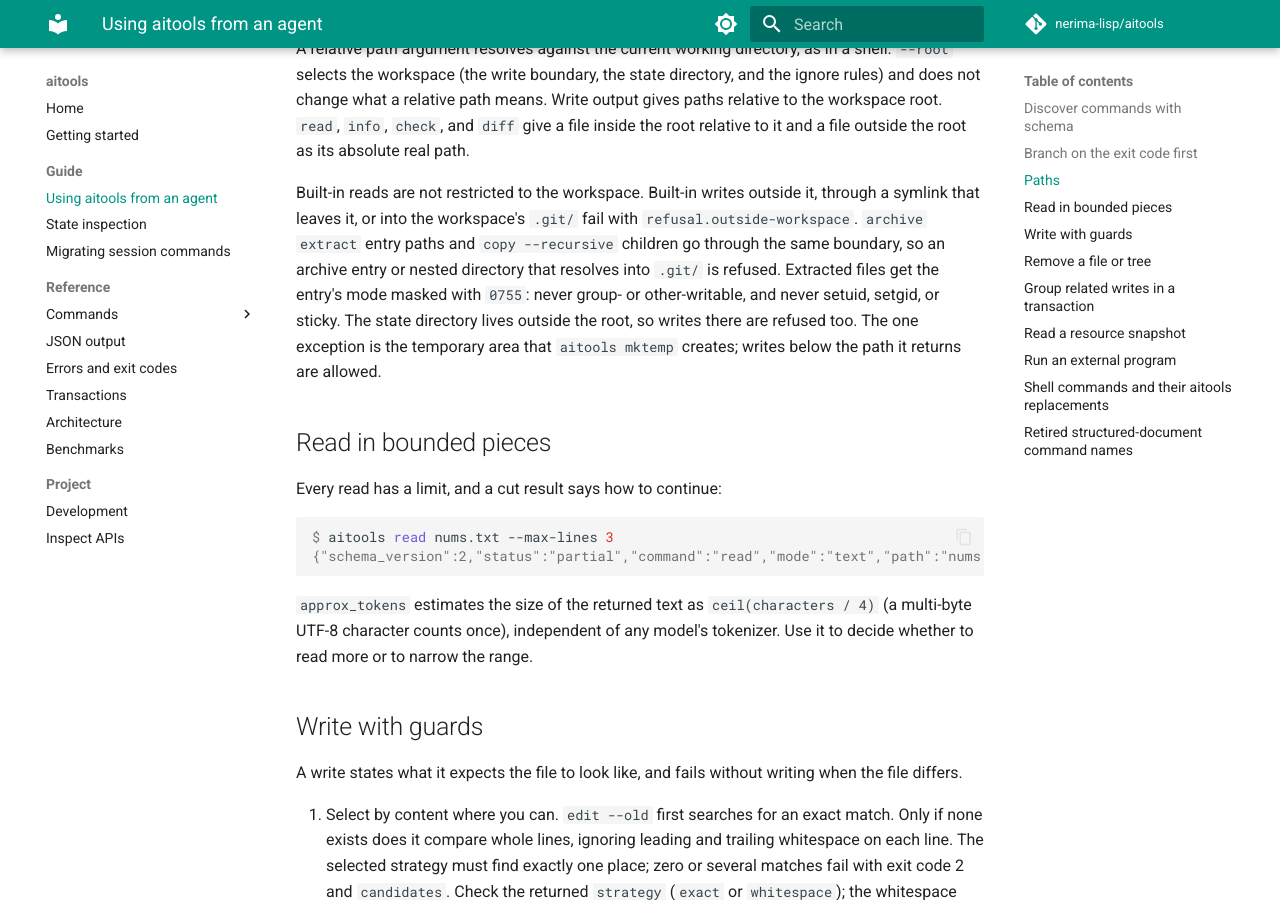
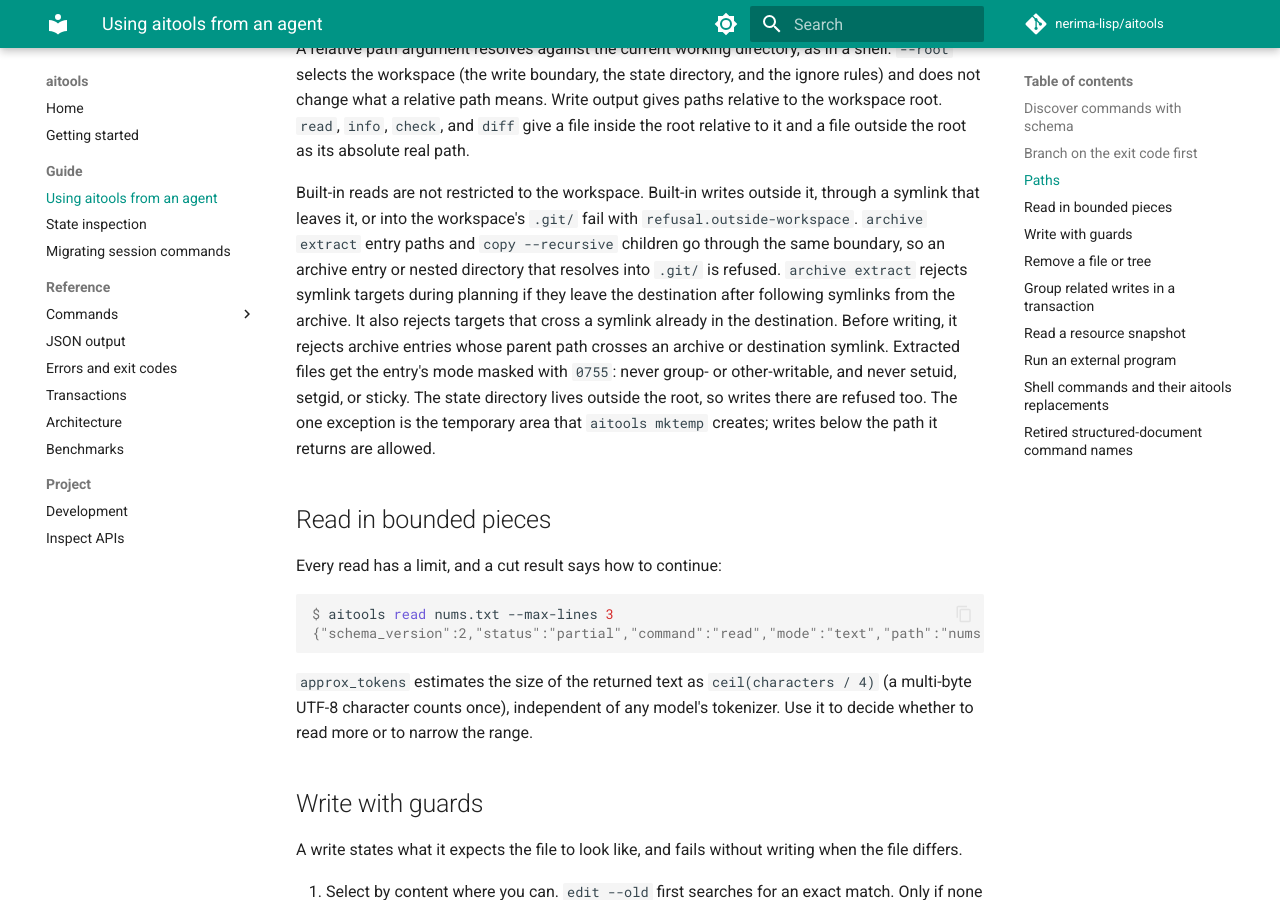
Before and after one commit to nerima-lisp/aitools, an MkDocs documentation site: the page built from docs/src/guide/agents.md, in a window 1280 px wide and 900 px high, scrolled down 1150 px. Built offline with MkDocs 1.6.1 and Material for MkDocs 9.7.7, drawn with Linux system fonts in a browser that asks for light colours; comment, search, counter and statistics services are not loaded.

Commit message:
fix archive symlink extraction boundaries

```diff
--- a/docs/src/guide/agents.md
+++ b/docs/src/guide/agents.md
@@ -48,9 +48,13 @@ Built-in reads are not restricted to the workspace. Built-in writes outside it,
 symlink that leaves it, or into the workspace's `.git/` fail with
 `refusal.outside-workspace`. `archive extract` entry paths and
 `copy --recursive` children go through the same boundary, so an archive entry
-or nested directory that resolves into `.git/` is refused. Extracted files
-get the entry's mode masked with `0755`: never group- or other-writable, and
-never setuid, setgid, or sticky. The state
+or nested directory that resolves into `.git/` is refused. `archive extract`
+rejects symlink targets during planning if they leave the destination after
+following symlinks from the archive. It also rejects targets that cross a
+symlink already in the destination. Before writing, it rejects archive entries
+whose parent path crosses an archive or destination symlink.
+Extracted files get the entry's mode masked with `0755`: never group- or
+other-writable, and never setuid, setgid, or sticky. The state
 directory lives outside the root, so writes there are refused too. The one
 exception is the temporary area that `aitools mktemp` creates; writes below
 the path it returns are allowed.
```
Also changed, not shown: CHANGELOG.md, 1 other file.
